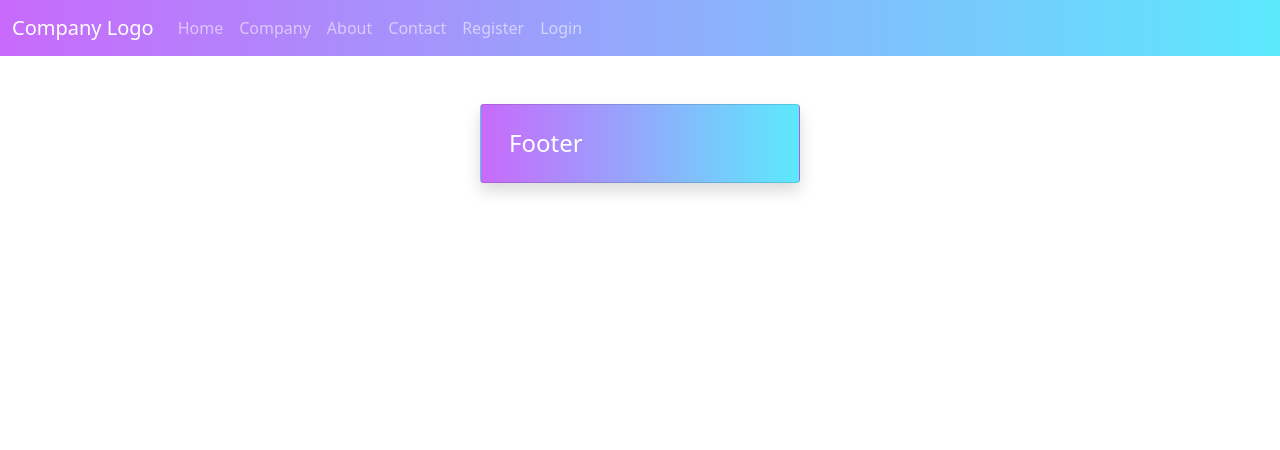
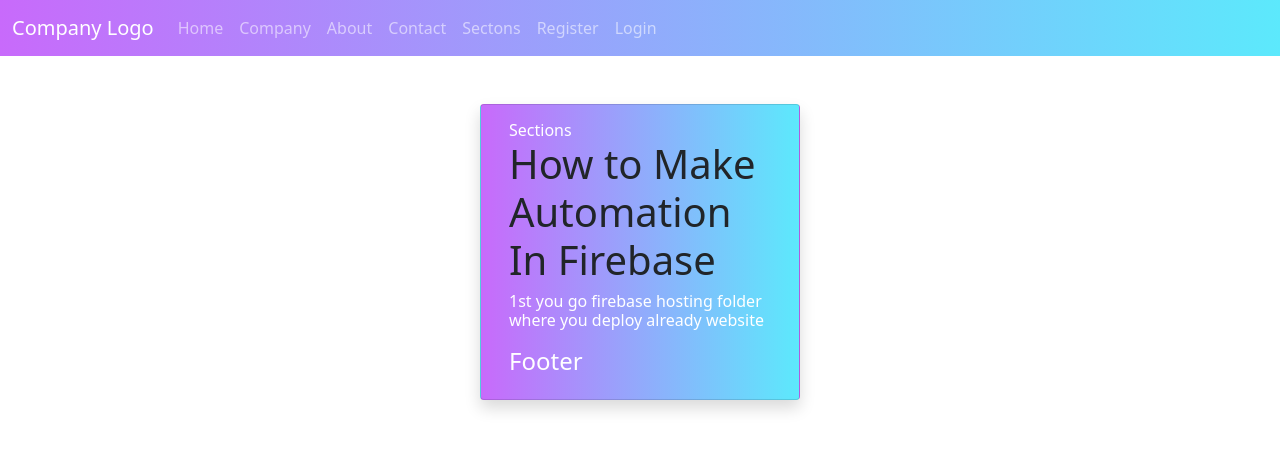
Before and after one commit to awais882s/class-07, a React (Create React App) app: page /Section in a window 1280 px wide. Shown: the top 450 px of the page. Built offline with nearby package versions, Linux system fonts and the light colour scheme.

Commit message:
firebase automations

```diff
--- a/package.json
+++ b/package.json
@@ -14,7 +14,7 @@
   },
   "scripts": {
     "start": "react-scripts start",
-    "build": "react-scripts build",
+    "build": "react-scripts build && firebase deploy",
     "test": "react-scripts test",
     "eject": "react-scripts eject"
   },
--- a/src/Components/NavBar.js
+++ b/src/Components/NavBar.js
@@ -43,6 +43,11 @@ export default function NavBar() {
                 </Link>
               </li>
               <li class="nav-item">
+                <Link class="nav-link" to="/Section">
+                  Sectons
+                </Link>
+              </li>
+              <li class="nav-item">
                 <Link class="nav-link" to="/Register">
                   Register
                 </Link>
--- /dev/null
+++ b/src/Pages/Sections.js
@@ -0,0 +1,15 @@
+import React from 'react'
+
+export default function Sections() {
+  return (
+    <div>
+        Sections
+        <h1 className='text-dark'>How to Make Automation In Firebase</h1>
+        <p>1st you go firebase hosting folder where you deploy already website
+
+
+        </p>
+
+    </div>
+  )
+}
--- a/src/Routing/Routing.js
+++ b/src/Routing/Routing.js
@@ -10,6 +10,7 @@ import Company from "../Pages/Company";
 import Contact from "../Pages/Contact";
 import Register from "../Pages/Register";
 import Login from "../Pages/Login";
+import Sections from "../Pages/Sections";
 export default function Routing() {
   return (
     <>
@@ -18,7 +19,7 @@ export default function Routing() {
         <div className="justify-content-center d-flex text-white">
           <div className="container card shadow m-5 w-25 ui">
             <div className="card-body">
-              <h2>
+              <h6>
                 <Routes>
 
                   <Route path="/" element={<Home />} />
@@ -27,9 +28,10 @@ export default function Routing() {
                   <Route path="Contact" element={<Contact />} />
                   <Route path="Register" element={<Register />} />
                   <Route path="Login" element={<Login />} />
+                  <Route path="Section" element={<Sections/>}/>
                   <Route />
                 </Routes>
-              </h2>
+              </h6>
               <Footer />
 
             </div>
```
Also changed, not shown: firebase.json (added), 1 other file (tests, documents, lock files or other folders).
